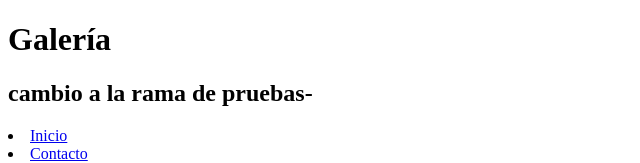
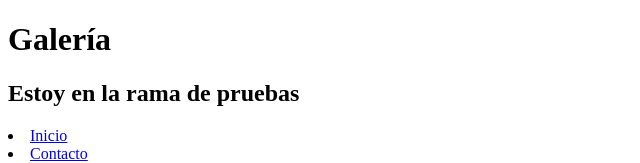
Before and after one commit to 9javier/webDevelopmet, a plain HTML site: page galeria.html in a window 1280 px wide. Shown: the top 163 px of the page, without its empty margins (0-640 px from the left). Drawn offline with Linux system fonts and the light colour scheme.

Commit message:
cambio a la página galeria

```diff
--- a/galeria.html
+++ b/galeria.html
@@ -6,12 +6,13 @@
 </head>
 <body>
 	<h1>Galería</h1>
-	<h2>cambio a la rama de pruebas-</h2>
+		<h2>Estoy en la rama de pruebas</h2>
 	<div>
 		<li><a href="./index.html">Inicio</a></li>
 		<li><a href="./contacto.html">Contacto</a></li>
 		<li><a href="./galeria.html">galeria</a></li>
 	</div>
+
 	<h1>Segundo cambio con Git</h1>
 	<h1>hola a todos</h1>
 </body>
```
